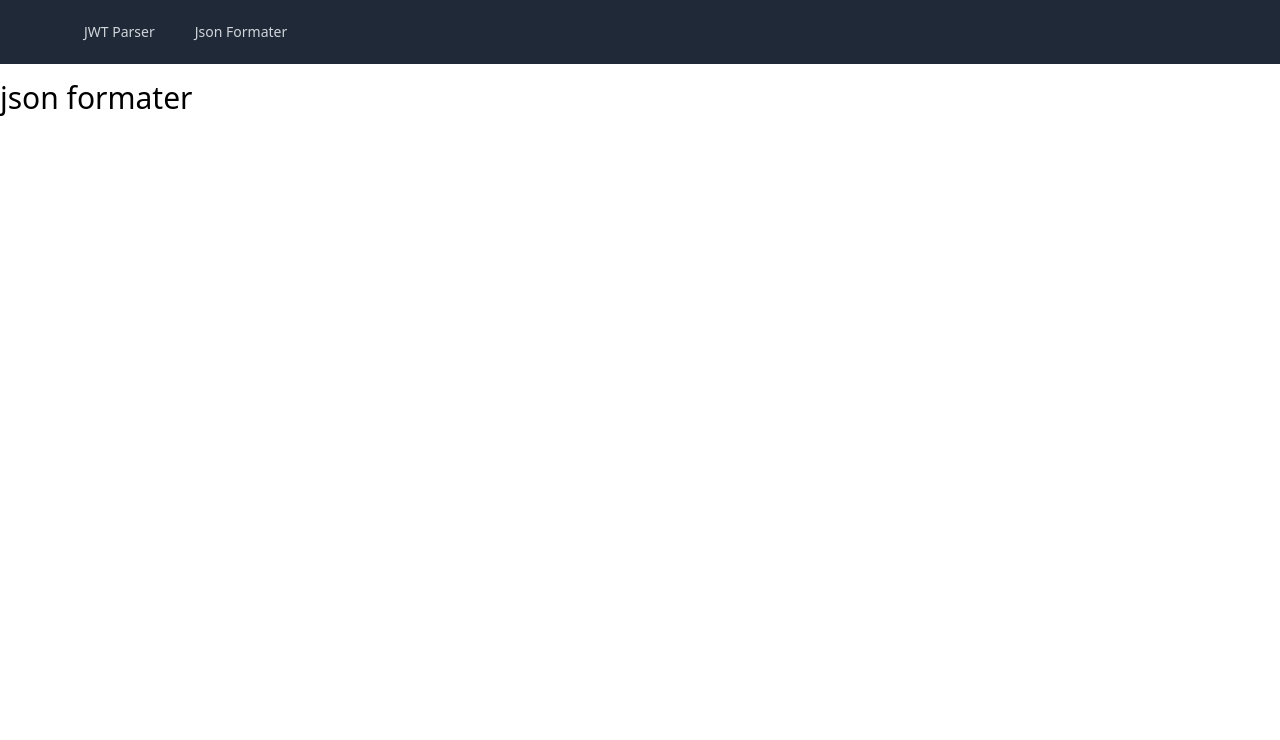
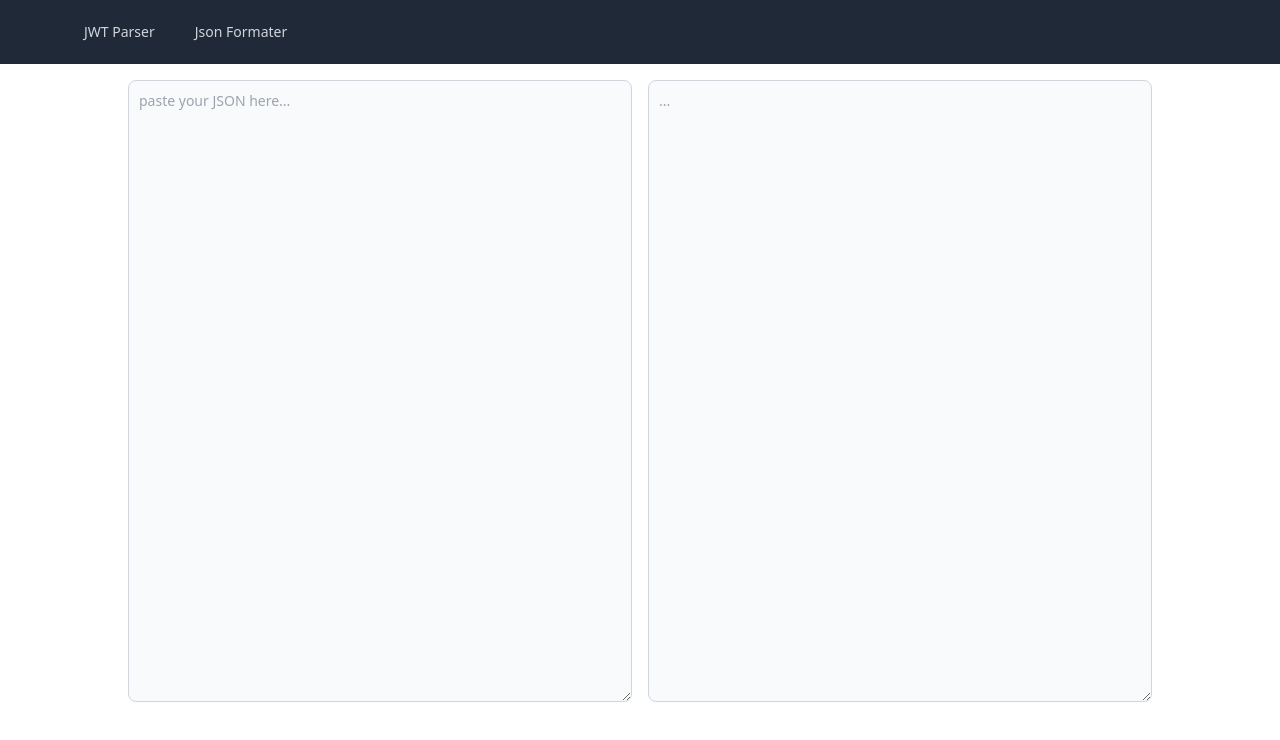
Before and after one commit to ducnt114/dev-tools-ui, a React (Create React App) app: page /json in a window 1280 px wide. Shown: the top 740 px of the page. Built offline with nearby package versions, Linux system fonts and the light colour scheme.

Commit message:
update json formater

```diff
--- a/src/pages/JsonFormater.tsx
+++ b/src/pages/JsonFormater.tsx
@@ -1,7 +1,44 @@
+import { useState } from "react";
+
 const JsonFormater = () => {
+  const [formatedData, setFormatedData] = useState("");
+
+  const handleChange = (event: any) => {
+    const rawData = event.target.value;
+    if (rawData.length === 0) {
+      setFormatedData("");
+      return;
+    }
+    setFormatedData(JSON.stringify(JSON.parse(rawData), null, 4));
+  };
+
   return (
-    <div className="absolute top-20">
-      <div className="text-3xl">json formater</div>
+    <div className="w-4/5 m-auto pt-4">
+      <div className="flex flex-row space-x-4">
+        <div className="basis-1/2">
+          <textarea
+            id="json-raw"
+            cols={30}
+            rows={30}
+            className="block p-2.5 w-full text-sm text-gray-900 bg-gray-50 rounded-lg border border-gray-300 focus:ring-blue-500 focus:border-blue-500 dark:bg-gray-700 dark:border-gray-600 dark:placeholder-gray-400 dark:text-white dark:focus:ring-blue-500 dark:focus:border-blue-500"
+            placeholder="paste your JSON here..."
+            onChange={handleChange}
+          ></textarea>
+        </div>
+        <div className="basis-1/2">
+          <div>
+            <textarea
+              id="json-formated"
+              cols={30}
+              rows={30}
+              className="block p-2.5 w-full text-sm text-gray-900 bg-gray-50 rounded-lg border border-gray-300 focus:ring-blue-500 focus:border-blue-500 dark:bg-gray-700 dark:border-gray-600 dark:placeholder-gray-400 dark:text-white dark:focus:ring-blue-500 dark:focus:border-blue-500"
+              placeholder="..."
+              readOnly
+              value={formatedData}
+            ></textarea>
+          </div>
+        </div>
+      </div>
     </div>
   );
 };
--- a/src/pages/JwtParser.tsx
+++ b/src/pages/JwtParser.tsx
@@ -23,13 +23,13 @@ const JwtParser = () => {
   };
 
   return (
-    <div className="mx-auto max-w-7xl py-6 sm:px-6 lg:px-8">
-      <div className="columns-2">
-        <div>Encoded</div>
-        <div>Decoded</div>
+    <div className="w-4/5 m-auto pt-4">
+      <div className="flex flex-row">
+        <div className="basis-1/2 text-xl text-sky-800">Encoded </div>
+        <div className="basis-1/2 text-xl text-sky-800">Decoded</div>
       </div>
-      <div className="columns-2">
-        <div className="w-full">
+      <div className="flex flex-row space-x-4">
+        <div className="basis-1/2">
           <textarea
             id="jwt-input"
             cols={30}
@@ -39,14 +39,13 @@ const JwtParser = () => {
             onChange={handleChange}
           ></textarea>
         </div>
-
-        <div className="w-full">
+        <div className="basis-1/2">
           <div>
             <div>Header</div>
             <textarea
               id="jwt-header"
               cols={30}
-              rows={10}
+              rows={7}
               className="block p-2.5 w-full text-sm text-gray-900 bg-gray-50 rounded-lg border border-gray-300 focus:ring-blue-500 focus:border-blue-500 dark:bg-gray-700 dark:border-gray-600 dark:placeholder-gray-400 dark:text-white dark:focus:ring-blue-500 dark:focus:border-blue-500"
               placeholder="..."
               readOnly
@@ -57,26 +56,20 @@ const JwtParser = () => {
             <textarea
               id="jwt-payload"
               cols={30}
-              rows={15}
+              rows={19}
               className="block p-2.5 w-full text-sm text-gray-900 bg-gray-50 rounded-lg border border-gray-300 focus:ring-blue-500 focus:border-blue-500 dark:bg-gray-700 dark:border-gray-600 dark:placeholder-gray-400 dark:text-white dark:focus:ring-blue-500 dark:focus:border-blue-500"
               placeholder="..."
               readOnly
               value={jwtPayload}
             ></textarea>
-
-            {/* <div>Signature</div>
-            <textarea
-              id="jwt-input"
-              rows={4}
-              className="block p-2.5 w-full text-sm text-gray-900 bg-gray-50 rounded-lg border border-gray-300 focus:ring-blue-500 focus:border-blue-500 dark:bg-gray-700 dark:border-gray-600 dark:placeholder-gray-400 dark:text-white dark:focus:ring-blue-500 dark:focus:border-blue-500"
-              placeholder={jwtSig}
-            ></textarea> */}
           </div>
         </div>
       </div>
-      {/* </div> */}
-      {/* </div> */}
-      {/* </main> */}
+      <div className="columns-2">
+        <div className="w-full"></div>
+
+        <div className="w-full"></div>
+      </div>
     </div>
   );
 };
```
